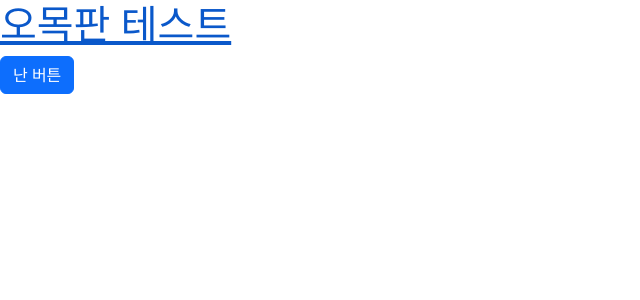
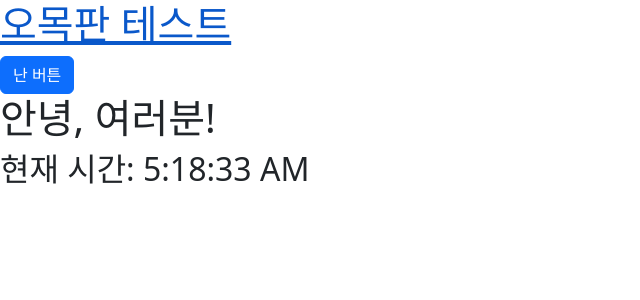
Before and after one commit to whatiiiii/kosmo-proj-final, a React (Vite) app in the folder frontend/: page / in a window 1280 px wide. Shown: the top 300 px of the page, without its empty margins (0-640 px from the left). Built offline with nearby package versions, Linux system fonts and the light colour scheme.

Commit message:
Clock.jsx추가 / main.tsx 에 <Clock/>추가

```diff
--- /dev/null
+++ b/frontend/src/components/Clock.jsx
@@ -0,0 +1,10 @@
+
+function Clock(){
+    return(
+        <div>
+            <h1>안녕, 여러분!</h1>
+            <h2>현재 시간: {new Date().toLocaleTimeString()}</h2>
+        </div>
+    );
+}
+export default Clock;
--- a/frontend/src/main.tsx
+++ b/frontend/src/main.tsx
@@ -2,12 +2,13 @@ import React from "react";
 import ReactDOM from "react-dom/client";
 // import App from "./components/App.tsx";
 import "bootstrap/dist/css/bootstrap.min.css";
-// import "./index.css";
+//import "./index.css";
 import { createBrowserRouter, RouterProvider } from "react-router-dom";
 import MainPage from "./components/MainPage.tsx";
 import ErrorPage from "./components/ErrorPage.tsx";
 import OmokBoard from "./components/OmokBoard.tsx";
 import Buttonfriend from "./components/button.tsx";
+import Clock from "./components/Clock.jsx";
 
 const router = createBrowserRouter(
   [
@@ -32,5 +33,6 @@ ReactDOM.createRoot(document.getElementById("root")!).render(
   <React.StrictMode>
     <RouterProvider router={router} />
     <Buttonfriend />
+    <Clock />
   </React.StrictMode>,
 );
```
